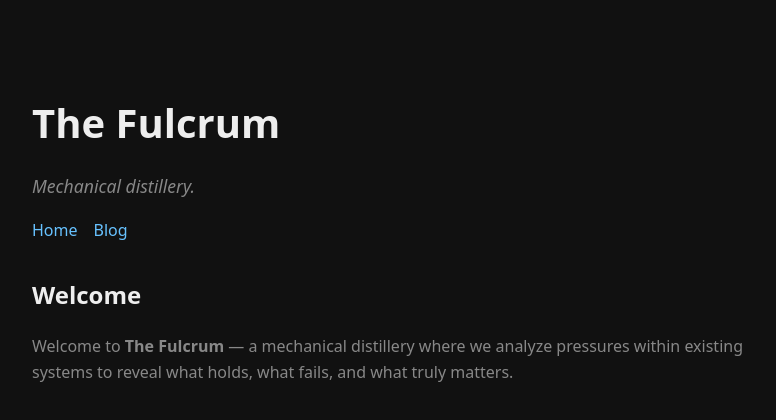
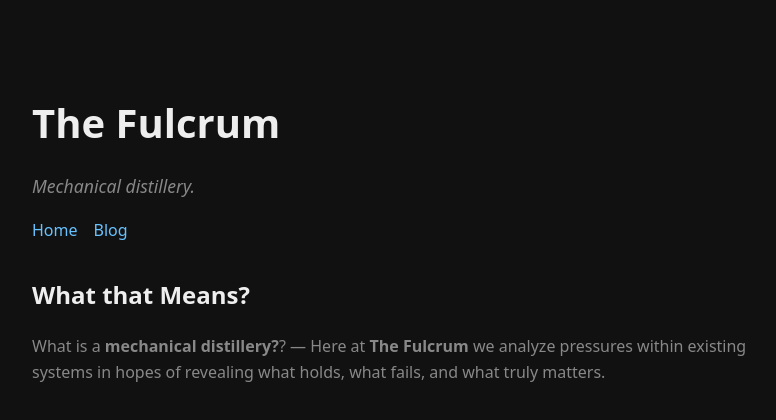
Before and after one commit to tlcombs6/the-fulcrum-cms, a React (Vite) app: page / in a window 1280 px wide. Shown: the top 420 px of the page, without its empty margins (224-1000 px from the left). Built offline with nearby package versions, Linux system fonts and the light colour scheme.

Commit message:
Update Home.jsx

```diff
--- a/src/pages/Home.jsx
+++ b/src/pages/Home.jsx
@@ -1,9 +1,9 @@
 export default function Home() {
   return (
     <section>
-      <h2>Welcome</h2>
+      <h2>What that Means?</h2>
       <p>
-        Welcome to <strong>The Fulcrum</strong> — a mechanical distillery where we analyze pressures within existing systems to reveal what holds, what fails, and what truly matters.
+        What is a <strong>mechanical distillery?</strong>? — Here at <strong>The Fulcrum</strong> we analyze pressures within existing systems in hopes of revealing what holds, what fails, and what truly matters.
       </p>
     </section>
   );
```
